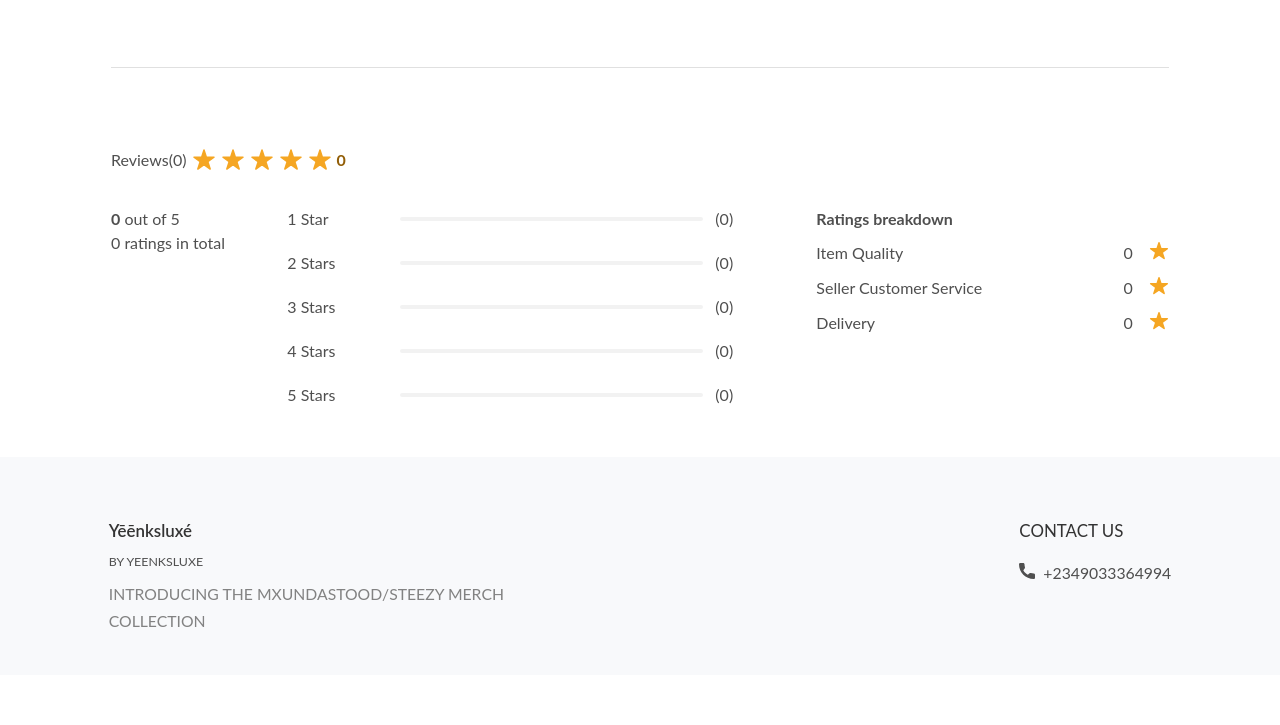
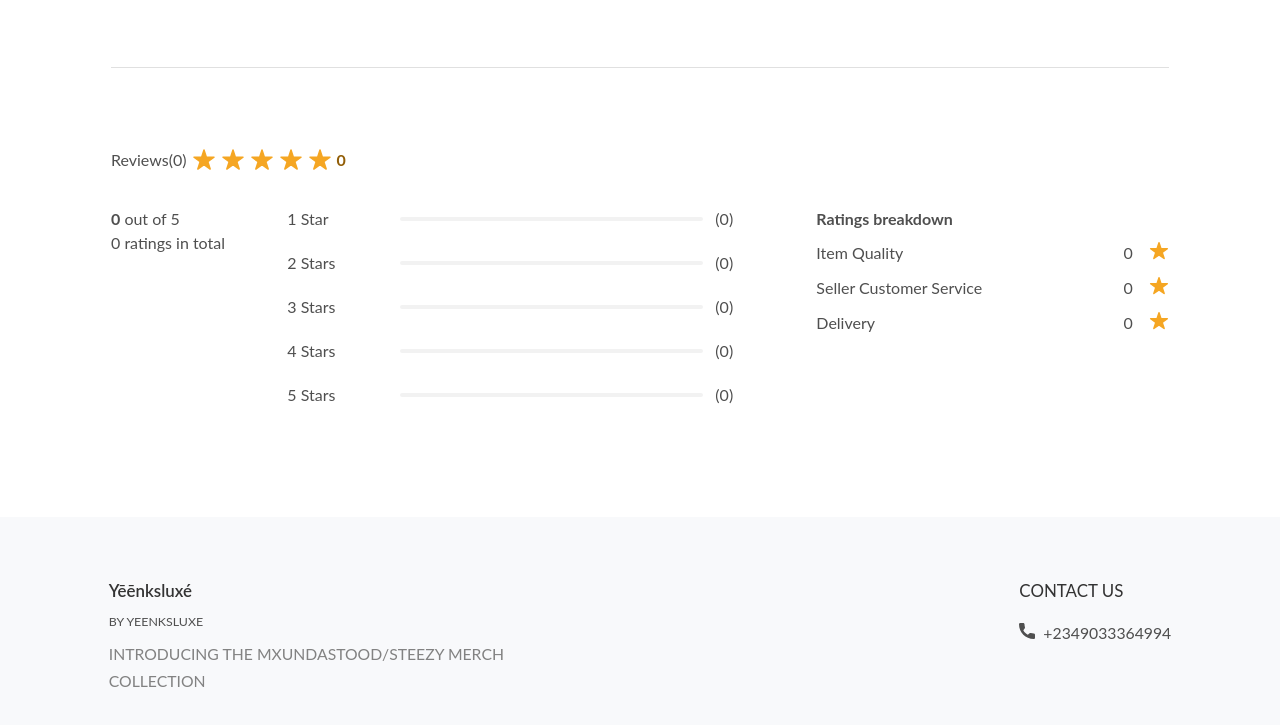
Before and after one commit to debeemedia/flutterwave-ecommerce-site, a website: page index.html in a window 1280 px wide. Shown: the part 2349-3074 px from the top of the page. Before the commit the page ends 3024 px from the top, so only its background shows below. Drawn offline with Linux system fonts and the light colour scheme.

Commit message:
give footer margin-top 60px

```diff
--- a/css/style.css
+++ b/css/style.css
@@ -458,7 +458,7 @@ select {
 	color: #333333;
 	line-height: 1.7;
 	width: 100%;
-	margin: auto;
+	margin: 60px auto 0;
 }
 
 footer {
```
